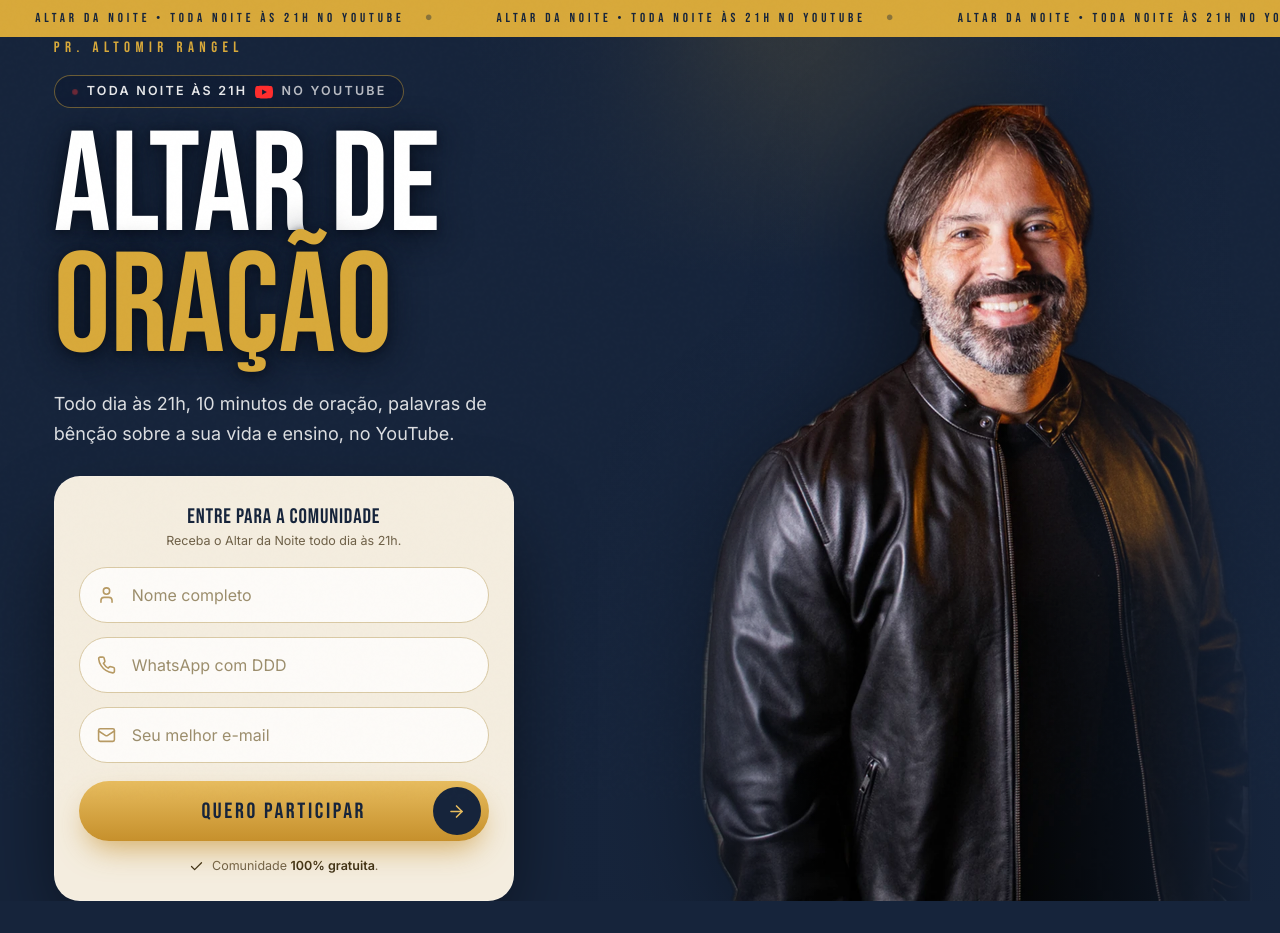
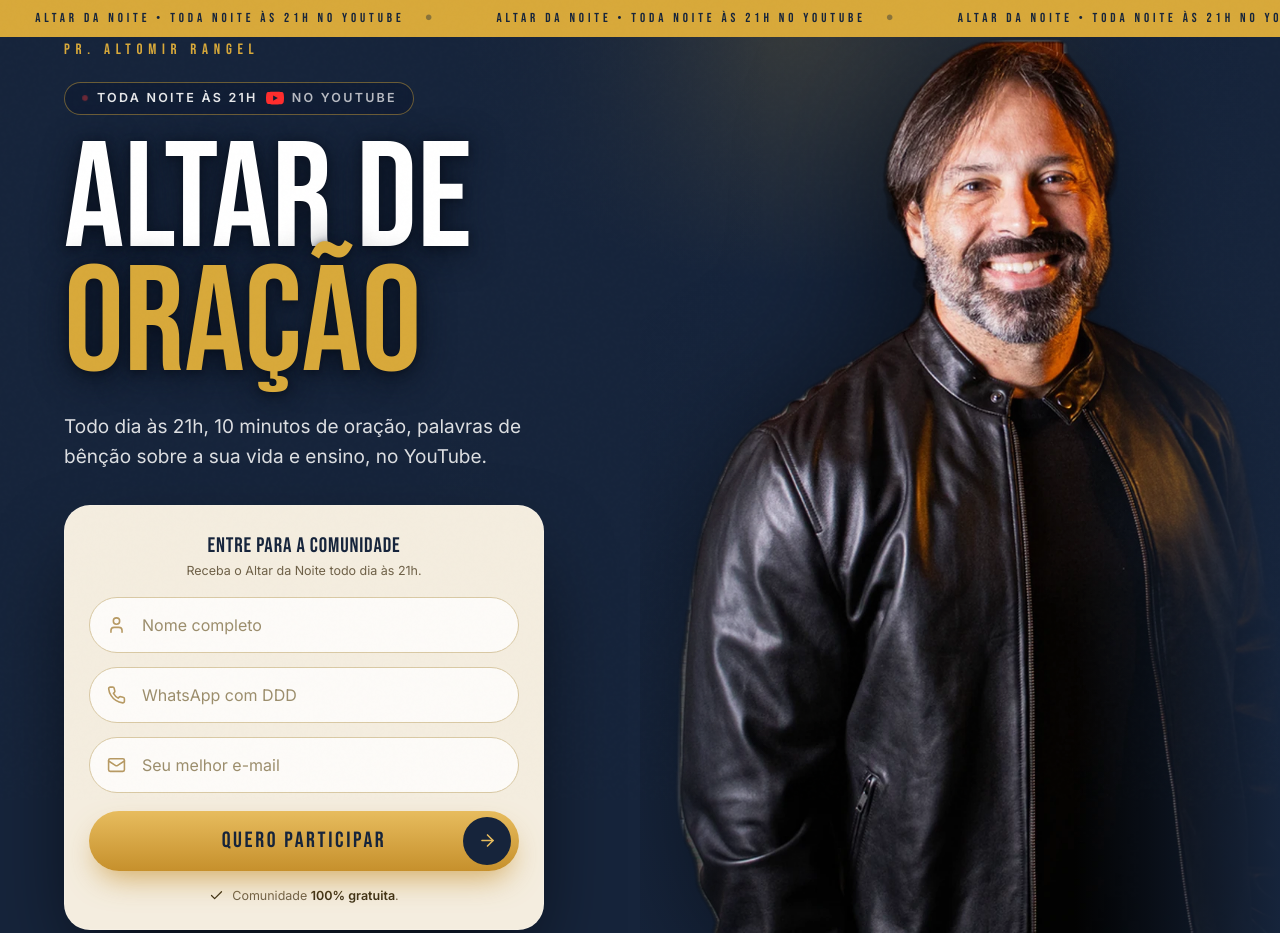
Before and after one commit to arthurrrangel/altomir-rangel, a Next.js app: page /altardanoite in a window 1280 px wide. Before the commit the page ends 901 px from the top, so only its background shows below. Built offline with nearby package versions, Linux system fonts and the light colour scheme; a web font is replaced by a local one.

Commit message:
Update page.tsx

```diff
--- a/app/altardanoite/page.tsx
+++ b/app/altardanoite/page.tsx
@@ -57,15 +57,15 @@ export default function Page() {
         </div>
       </div>
 
-      <section className="relative min-h-[100svh] w-full overflow-hidden text-center lg:grid lg:grid-cols-[1.05fr_0.95fr] lg:items-center lg:text-left">
+      <section className="relative min-h-[100svh] w-full overflow-hidden text-center lg:grid lg:grid-cols-2 lg:items-stretch lg:text-left">
         {/* glows */}
         <div
-          className="pointer-events-none absolute left-1/2 top-0 z-0 h-[440px] w-[820px] max-w-[170vw] -translate-x-1/2 lg:left-[58%] lg:h-[620px] lg:w-[1100px]"
+          className="pointer-events-none absolute left-1/2 top-0 z-0 h-[440px] w-[820px] max-w-[170vw] -translate-x-1/2 lg:left-[62%] lg:h-[640px] lg:w-[1080px]"
           style={{ background: 'radial-gradient(ellipse 50% 60% at 50% 0%, rgba(216,169,58,0.16) 0%, transparent 64%)' }}
         />
         <div
-          className="pointer-events-none absolute left-[8%] top-[34%] z-0 hidden h-[440px] w-[640px] lg:block"
-          style={{ background: 'radial-gradient(ellipse 52% 52% at 28% 50%, rgba(216,169,58,0.14) 0%, transparent 70%)' }}
+          className="pointer-events-none absolute left-[9%] top-1/2 z-0 hidden h-[460px] w-[620px] -translate-y-1/2 lg:block"
+          style={{ background: 'radial-gradient(ellipse 52% 52% at 26% 50%, rgba(216,169,58,0.14) 0%, transparent 70%)' }}
         />
 
         {/* ===== FOTO MOBILE / TABLET (topo, centralizada) ===== */}
@@ -86,22 +86,22 @@ export default function Page() {
           style={{ background: 'radial-gradient(ellipse 60% 50% at 50% 42%, rgba(216,169,58,0.18) 0%, transparent 70%)' }}
         />
 
-        {/* ===== FOTO DESKTOP (lateral direita) ===== */}
-        <div className="pointer-events-none z-0 hidden lg:col-start-2 lg:row-start-1 lg:flex lg:h-full lg:items-end lg:justify-center lg:self-stretch">
+        {/* ===== FOTO DESKTOP (lateral direita, preenchendo) ===== */}
+        <div className="pointer-events-none z-0 hidden lg:col-start-2 lg:row-start-1 lg:flex lg:h-full lg:items-end lg:justify-end lg:self-stretch lg:overflow-hidden">
           <img
             src="/altomir-recorte.webp"
             alt="Pr. Altomir Rangel"
-            className="h-[100vh] w-auto max-w-none object-contain object-bottom drop-shadow-[0_30px_60px_rgba(0,0,0,0.55)]"
+            className="h-[112vh] w-auto max-w-none translate-x-[3%] object-contain object-bottom drop-shadow-[0_30px_70px_rgba(0,0,0,0.6)]"
           />
         </div>
         {/* blend desktop entre conteúdo e foto */}
         <div
           className="pointer-events-none absolute inset-0 z-0 hidden lg:block"
-          style={{ background: 'linear-gradient(to right, #16243B 0%, #16243B 36%, rgba(22,36,59,0.82) 46%, rgba(22,36,59,0) 64%)' }}
+          style={{ background: 'linear-gradient(to right, #16243B 0%, #16243B 33%, rgba(22,36,59,0.72) 44%, rgba(22,36,59,0) 60%)' }}
         />
         <div
-          className="pointer-events-none absolute inset-y-0 right-0 z-0 hidden w-[22%] lg:block"
-          style={{ background: 'linear-gradient(to left, #16243B 0%, rgba(22,36,59,0.45) 45%, transparent 100%)' }}
+          className="pointer-events-none absolute inset-y-0 right-0 z-0 hidden w-[16%] lg:block"
+          style={{ background: 'linear-gradient(to left, #16243B 0%, transparent 100%)' }}
         />
 
         {/* ===== MARCA (mobile, sobre a foto) ===== */}
@@ -110,14 +110,14 @@ export default function Page() {
         </div>
 
         {/* ===== CONTEÚDO ===== */}
-        <div className="relative z-10 col-start-1 row-start-1 flex min-h-[100svh] flex-col items-center justify-start px-5 pt-[40svh] pb-12 sm:px-6 lg:min-h-0 lg:items-start lg:justify-center lg:pt-0 lg:pb-0 lg:pl-[8%] lg:pr-6">
-          <div className="flex w-full max-w-[540px] flex-col items-center lg:max-w-[640px] lg:items-start">
-            <span className="mb-4 hidden font-bebas text-[15px] tracking-[0.36em] text-[#D8A93A] lg:block">
+        <div className="relative z-10 col-start-1 row-start-1 flex min-h-[100svh] flex-col items-center justify-start px-5 pt-[40svh] pb-12 sm:px-6 lg:min-h-0 lg:items-start lg:justify-center lg:pt-0 lg:pb-0 lg:pl-[10%] lg:pr-[5%]">
+          <div className="flex w-full max-w-[540px] flex-col items-center lg:max-w-[600px] lg:items-start">
+            <span className="mb-5 hidden font-bebas text-[15px] tracking-[0.38em] text-[#D8A93A] lg:block">
               PR.&nbsp;ALTOMIR&nbsp;RANGEL
             </span>
 
             {/* BADGE 21h / YouTube */}
-            <div className="mb-5 inline-flex items-center gap-2 rounded-full border border-[#D8A93A]/45 bg-[#0e1830]/55 px-4 py-1.5 backdrop-blur-sm">
+            <div className="mb-6 inline-flex items-center gap-2 rounded-full border border-[#D8A93A]/45 bg-[#0e1830]/55 px-4 py-1.5 backdrop-blur-sm">
               <span className="h-2 w-2 rounded-full bg-[#ff3b3b] motion-safe:animate-[pulsedot_1.6s_ease-in-out_infinite]" />
               <span className="font-inter text-[11.5px] font-semibold uppercase tracking-[0.18em] text-white/90 sm:text-[12.5px]">
                 Toda noite às 21h
@@ -130,7 +130,7 @@ export default function Page() {
 
             {/* TÍTULO */}
             <h1
-              className="font-bebas leading-[0.85] text-white text-[clamp(70px,13vw,142px)]"
+              className="font-bebas leading-[0.83] text-white text-[clamp(72px,12vw,150px)]"
               style={{ textShadow: '0 6px 34px rgba(8,14,26,0.92), 0 2px 8px rgba(8,14,26,0.7)' }}
             >
               Altar de<br />
@@ -138,11 +138,11 @@ export default function Page() {
             </h1>
 
             {/* SUBHEAD */}
-            <p className="mt-5 max-w-[440px] font-inter text-[16px] leading-relaxed text-white/85 sm:text-[18px]">
+            <p className="mt-6 max-w-[460px] font-inter text-[16.5px] leading-relaxed text-white/85 sm:text-[18px] lg:text-[19px]">
               Todo dia às 21h, 10 minutos de oração, palavras de bênção sobre a sua vida e ensino, no YouTube.
             </p>
 
-            <div className="mt-7 w-full max-w-[460px] text-left">
+            <div className="mt-8 w-full max-w-[480px] text-left">
               <LeadForm />
             </div>
           </div>
```
